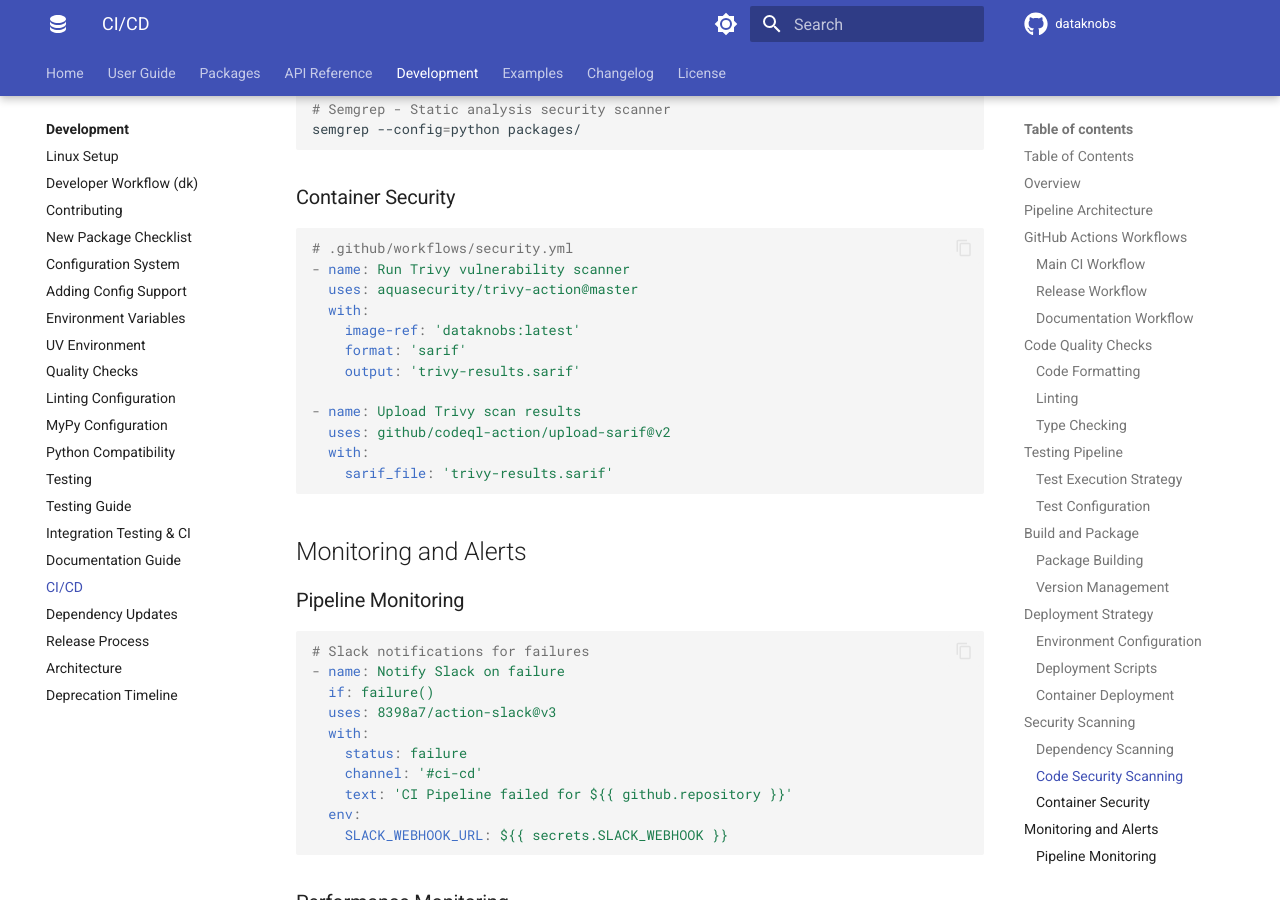
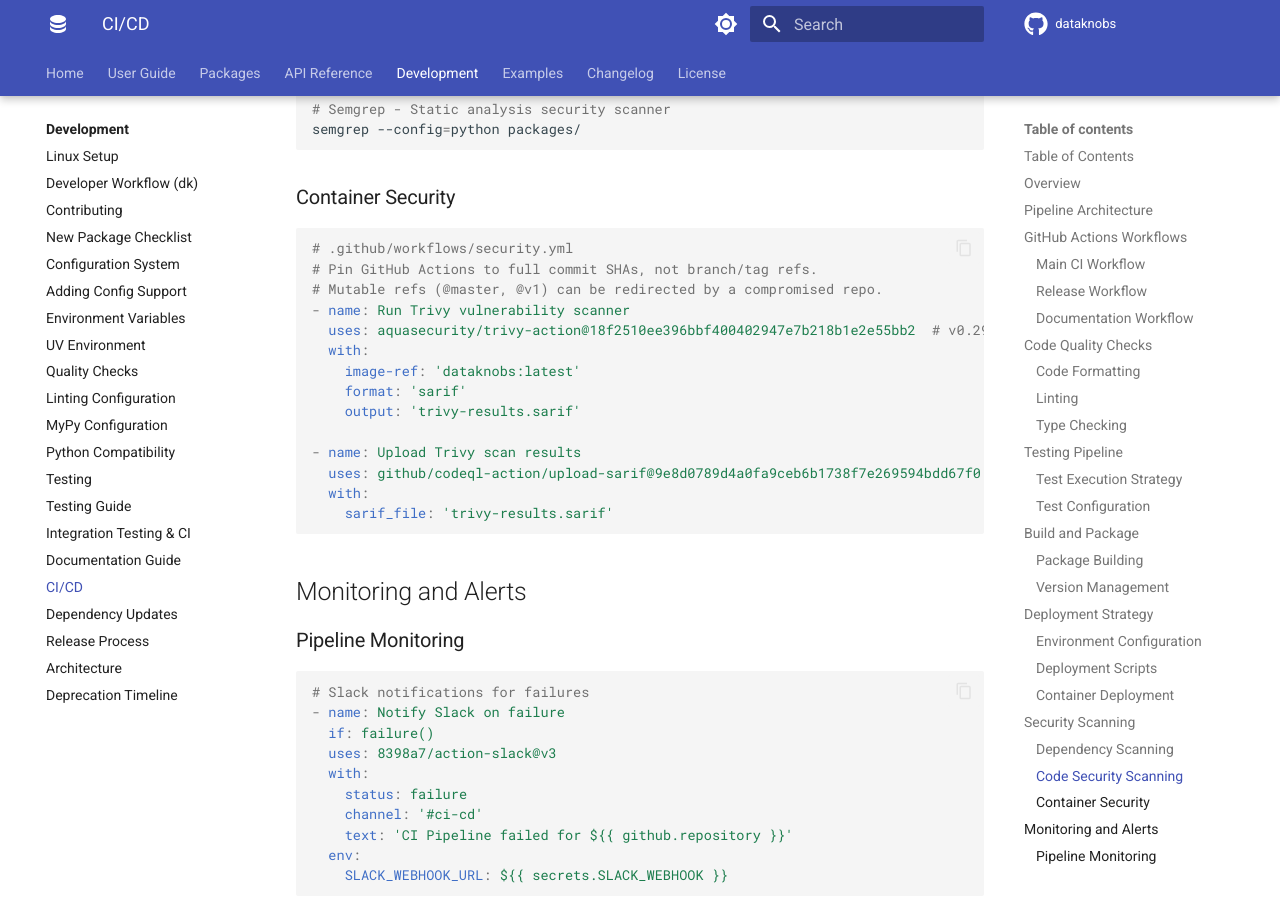
Before and after one commit to KBS-Labs/dataknobs, an MkDocs documentation site: the page built from docs/development/ci-cd.md, in a window 1280 px wide and 900 px high, scrolled down 12907 px. Built offline with MkDocs 1.6.1 and Material for MkDocs 9.7.7, drawn with Linux system fonts in a browser that asks for light colours; comment, search, counter and statistics services are not loaded.

Commit message:
documentation update

````diff
--- a/docs/development/ci-cd.md
+++ b/docs/development/ci-cd.md
@@ -605,15 +605,17 @@ semgrep --config=python packages/
 
 ```yaml
 # .github/workflows/security.yml
+# Pin GitHub Actions to full commit SHAs, not branch/tag refs.
+# Mutable refs (@master, @v1) can be redirected by a compromised repo.
 - name: Run Trivy vulnerability scanner
-  uses: aquasecurity/trivy-action@master
+  uses: aquasecurity/trivy-action@18f2510ee396bbf400402947e7b218b1e2e55bb2  # v0.29.0
   with:
     image-ref: 'dataknobs:latest'
     format: 'sarif'
     output: 'trivy-results.sarif'
 
 - name: Upload Trivy scan results
-  uses: github/codeql-action/upload-sarif@v2
+  uses: github/codeql-action/upload-sarif@9e8d0789d4a0fa9ceb6b1738f7e269594bdd67f0  # v3.28.9
   with:
     sarif_file: 'trivy-results.sarif'
 ```
````
Also changed, not shown: 3 other files.
